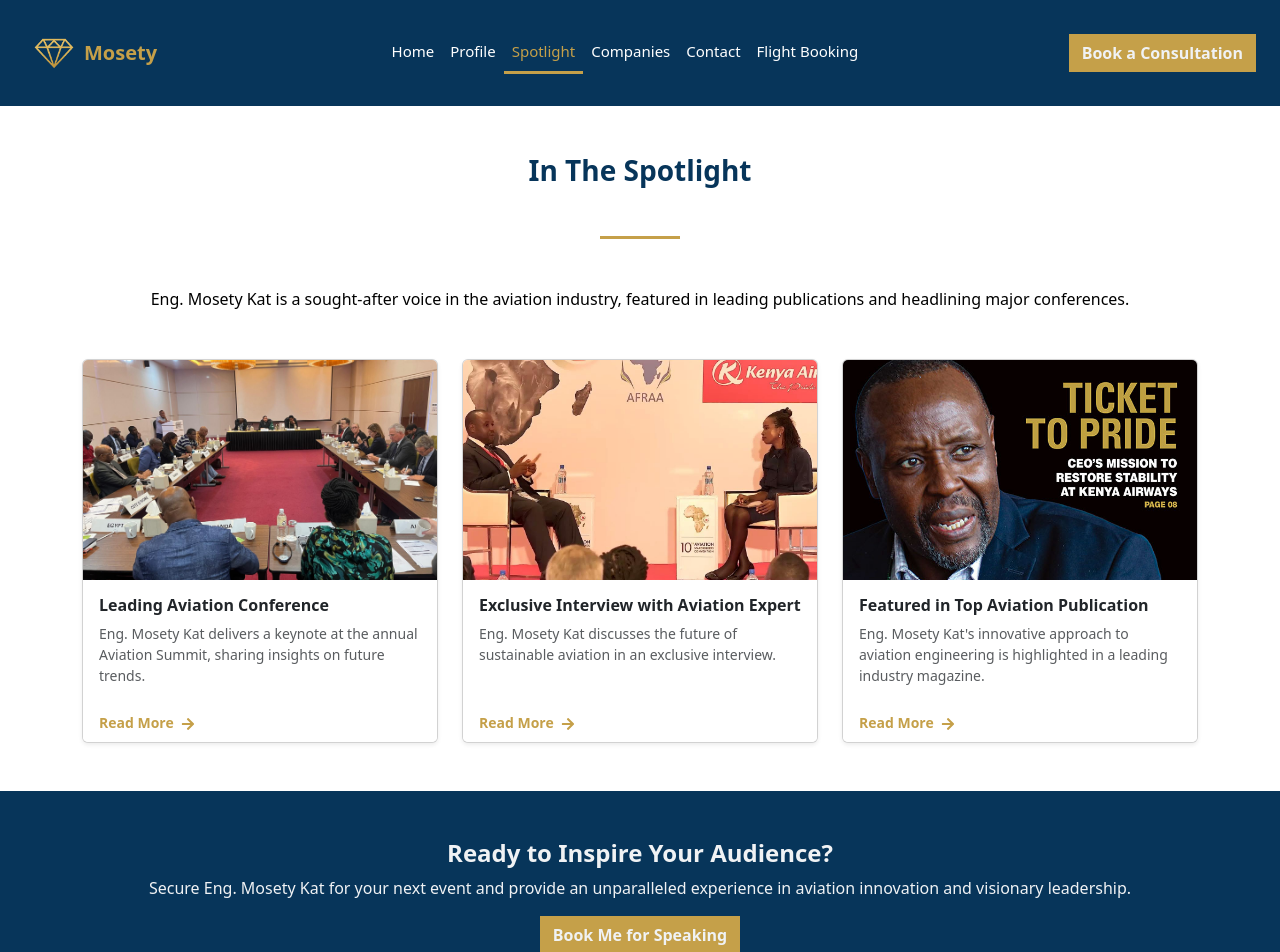
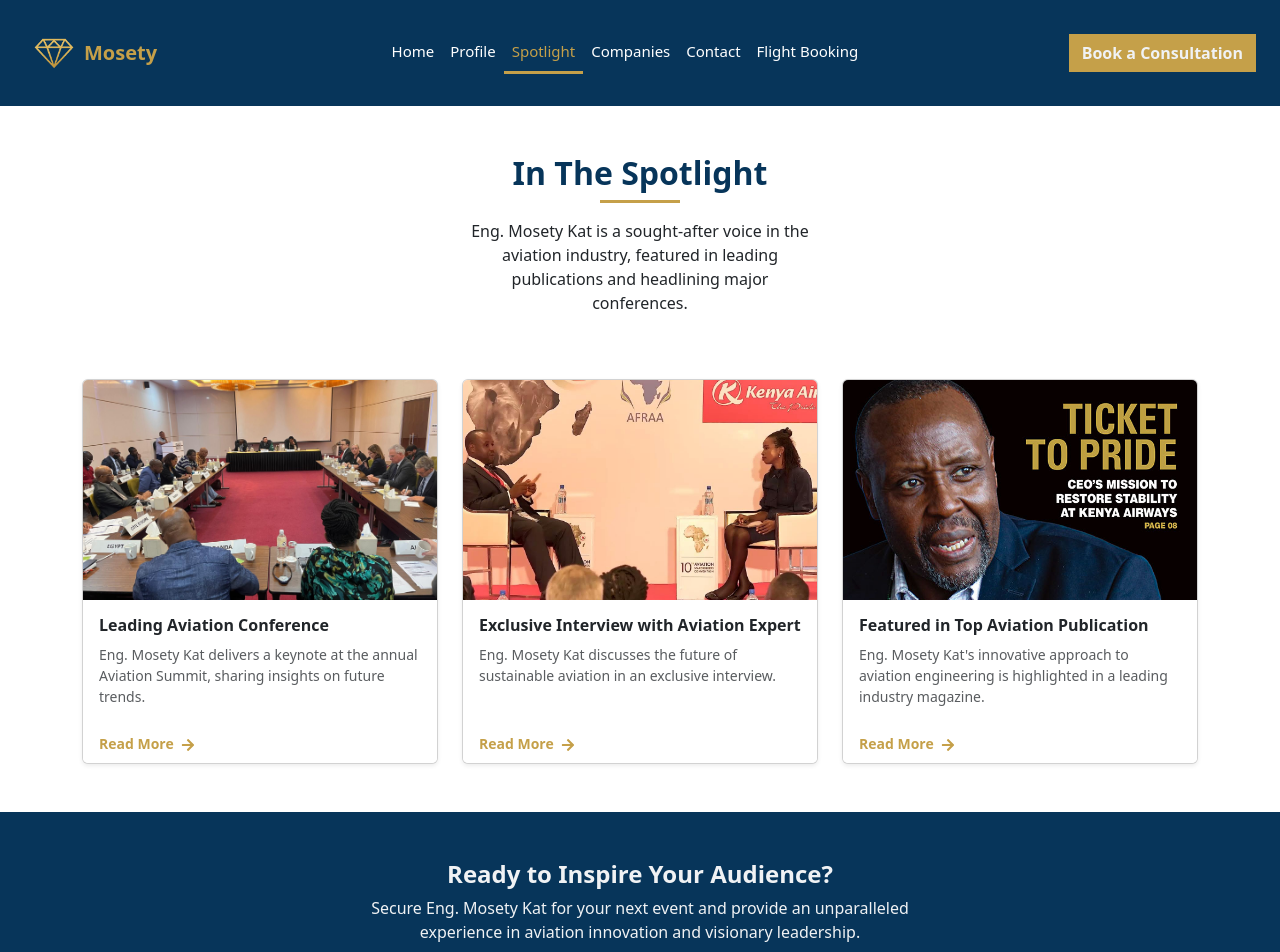
Before and after one commit to Tony-Haar/Portfolio-Website, a React (Vite) app: page /spotlight in a window 1280 px wide. Shown: the top 952 px of the page. Built offline with nearby package versions, Linux system fonts and the light colour scheme.

Commit message:
adjusted few small things

```diff
--- a/src/pages/BookingPage.jsx
+++ b/src/pages/BookingPage.jsx
@@ -50,7 +50,7 @@
       <div
         className="container p-4"
         style={{
-          backgroundColor: 'var(--antiflash-white)',
+          /* backgroundColor: 'var(--antiflash-white)', */
           boxShadow: '0 4px 8px rgba(0,0,0,0.9)',
         }}
       >
--- a/src/pages/Contact.jsx
+++ b/src/pages/Contact.jsx
@@ -13,24 +13,25 @@
           className="text-center mb-3"
           style={{ color: 'var(--prussian-blue)' }}
         >
-          Let’s Connect
+          Let's Connect
         </h2>
 
         <div
+          className="mx-auto mt-2"
           style={{
-            width: '60px',
+            width: '80px',
             height: '3px',
             backgroundColor: 'var(--satin-sheen-gold)',
-            margin: '0 auto 20px',
+            marginBottom: '16px',
           }}
         ></div>
 
-        <p className="text-center mb-4">
-          I welcome inquiries for consulting, partnerships, and speaking
-          engagements. <br />
+        <div className="d-flex flex-row justify-content-center align-items-center text-center mb-4">
+          <p style = {{width: "350px"}}>I welcome inquiries for consulting, partnerships, and speaking
+          engagements.
           Please use the form below to get in touch, and I will respond
-          promptly.
-        </p>
+          promptly.</p>
+        </div>
 
         <Form className="mx-auto" style={{ maxWidth: '700px' }}>
           <Row className="mb-3">
@@ -97,7 +98,7 @@
         <h3 style={{ color: 'var(--antiflash-white)' }}>
           Want a one to one consultation?{' '}
         </h3>
-        <p style={{ color: 'var(--antiflash-white)' }}>
+        <p style={{ color: 'var(--antiflash-white)', fontWeight: "100"}}>
           feel free to fill the consultation form and select the available date
           that suit you the most.{' '}
         </p>
--- a/src/pages/ProfilePage.jsx
+++ b/src/pages/ProfilePage.jsx
@@ -29,20 +29,20 @@
         }}
       ></div>
       <div
-        className="d-flex align-items-center p-3"
+        className="d-flex align-items-center p-3 "
         style={{ position: 'absolute', top: 0, left: 0, zIndex: 2 }}
       >
         <img
           src={assets.Logo}
           alt="Profile"
-          style={{ width: 40, height: 40, marginRight: 8 }}
+          style={{ width: 60, height: 80, marginRight: 8 }}
         />
         <span
           style={{
             fontWeight: 'bold',
-            fontSize: '1.5rem',
+            fontSize: '1.2rem',
             color: 'var(--satin-sheen-gold)',
-            textShadow: '1px 1px 4px #000',
+            /* textShadow: '1px 1px 4px #000', */
           }}
         >
           Mosety
--- a/src/pages/spotlightPage.jsx
+++ b/src/pages/spotlightPage.jsx
@@ -13,24 +13,25 @@
       <div className="container my-5">
         <div className="text-center mb-5">
           <div
-            className="text-center my-5"
+            className="text-center mt-5"
             style={{ color: 'var(--prussian-blue)' }}
           >
-            <h3 className="fw-bold">In The Spotlight</h3>
+            <h2 className="fw-bold text-center" style={{ color: 'var(--prussian-blue)' }}>In The Spotlight</h2>
             <div
-              className="mx-auto mt-5"
+              className="mx-auto mt-2"
               style={{
                 width: '80px',
                 height: '3px',
                 backgroundColor: 'var(--satin-sheen-gold)',
+                marginBottom: '16px',
               }}
             ></div>
           </div>
 
-          <p className="text-center text-black">
-            Eng. Mosety Kat is a sought-after voice in the aviation industry,
-            featured in leading publications and headlining major conferences.
-          </p>
+          <div className="d-flex flex-row justify-content-center align-items-center text-center mb-4">
+            <p style = {{width: "350px"}}>Eng. Mosety Kat is a sought-after voice in the aviation industry,
+            featured in leading publications and headlining major conferences.</p>
+          </div>
         </div>
 
         <div className="row g-4">
@@ -69,8 +70,8 @@
         }}
       >
         <h4 className="fw-bold">Ready to Inspire Your Audience?</h4>
-        <p className="">
-          Secure Eng. Mosety Kat for your next event and provide an unparalleled
+        <p className="" style = {{fontWeight: "100"}}>
+          Secure Eng. Mosety Kat for your next event and provide an unparalleled<br/>
           experience in aviation innovation and visionary leadership.
         </p>
         <button
```
